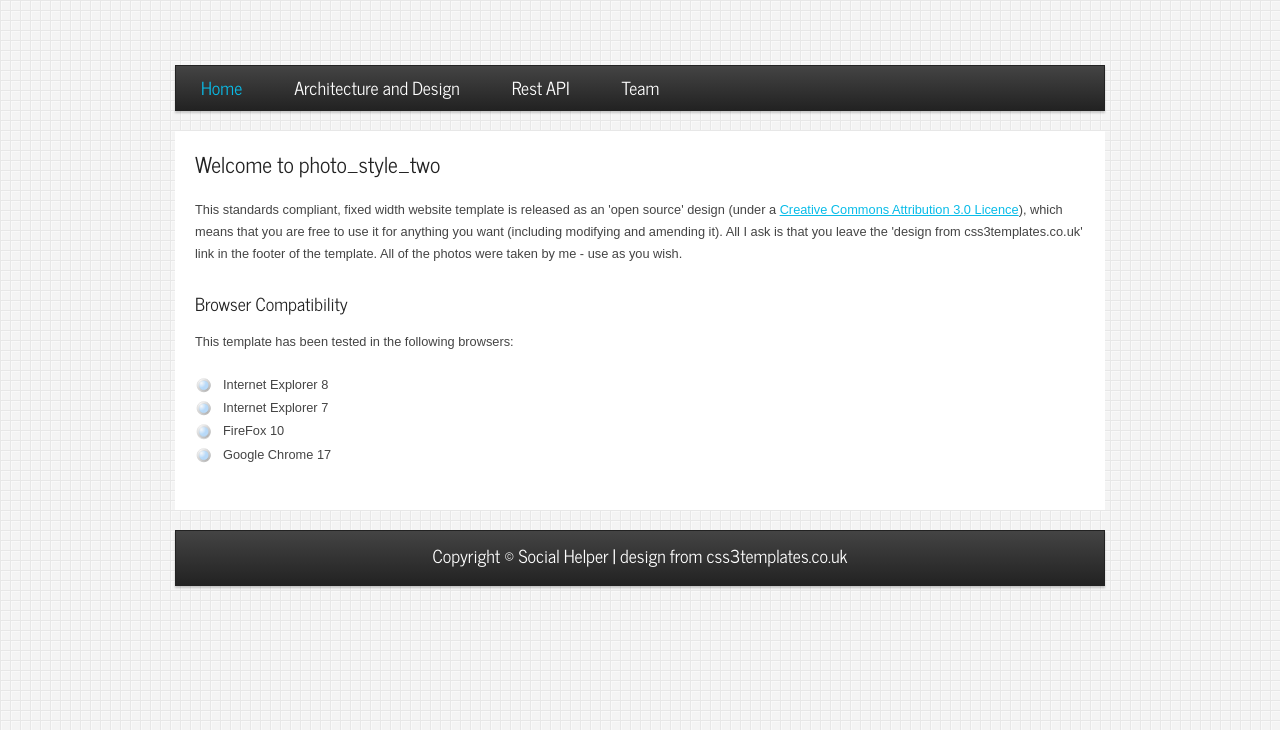
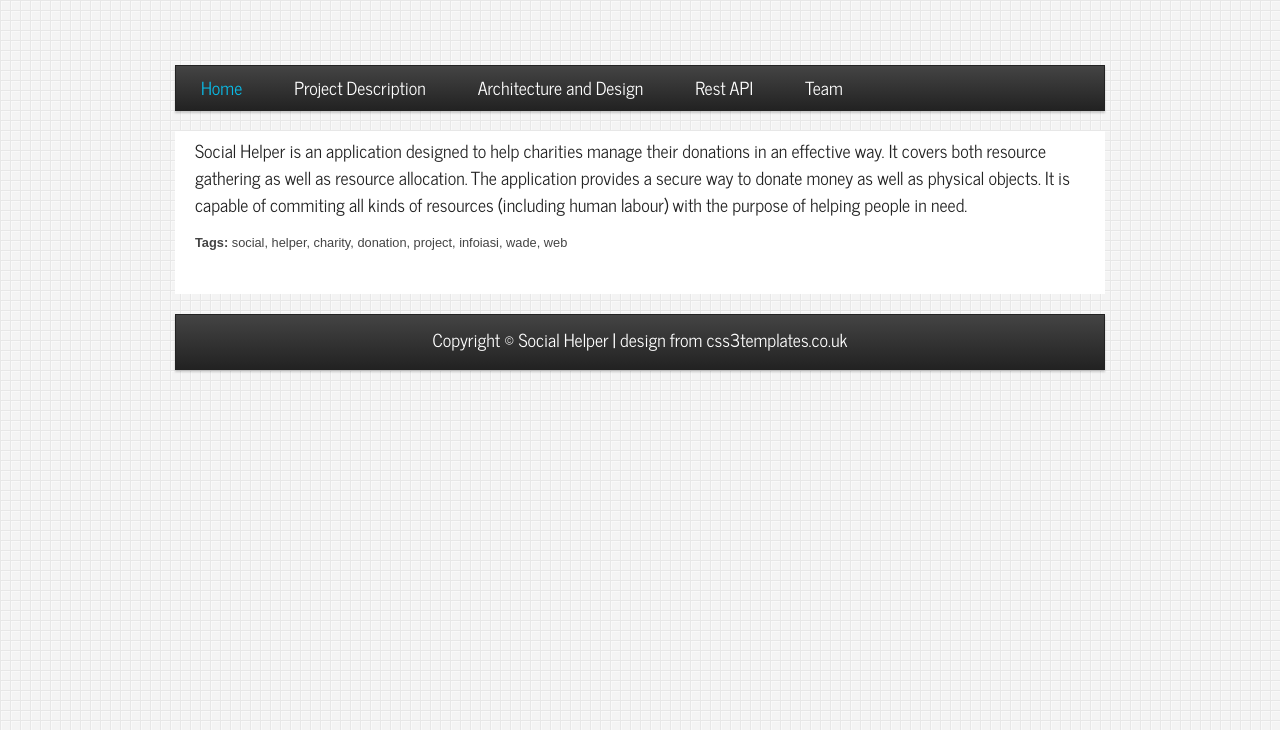
Before and after one commit to VladTudose/sh, a plain HTML site: page index.html in a window 1280 px wide. Shown: the part 70-800 px from the top of the page. Drawn offline with Linux system fonts and the light colour scheme.

Commit message:
Added text to Home tab

```diff
--- a/index.html
+++ b/index.html
@@ -3,7 +3,7 @@
 
 <head>
   <title>Social Helper</title>
-  <meta name="keywords" content="project infoiasi wade web" />
+  <meta name="keywords" content="social helper charity donation project infoiasi wade web" />
   <meta http-equiv="content-type" content="text/html; charset=UTF-8" />
   <link rel="stylesheet" type="text/css" href="css/style.css" />
   <!-- modernizr enables HTML5 elements and feature detects -->
@@ -22,7 +22,8 @@
       <nav>
         <ul class="sf-menu" id="nav">
           <li class="selected"><a href="index.html">Home</a></li>
-          <li><a href="architecture.html">Architecture and Design</a></li>
+          <li><a href="description.html">Project Description</a></li>
+		  <li><a href="architecture.html">Architecture and Design</a></li>
           <li><a href="rest.html">Rest API</a></li>
           <li><a href="team.html">Team</a></li>
         </ul>
@@ -31,16 +32,9 @@
 
     <div id="site_content">
       <div id="content">
-        <h1>Welcome to photo_style_two</h1>
-        <p>This standards compliant, fixed width website template is released as an 'open source' design (under a <a href="http://creativecommons.org/licenses/by/3.0">Creative Commons Attribution 3.0 Licence</a>), which means that you are free to use it for anything you want (including modifying and amending it). All I ask is that you leave the 'design from css3templates.co.uk' link in the footer of the template. All of the photos were taken by me - use as you wish.</p>
-        <h3>Browser Compatibility</h3>
-        <p>This template has been tested in the following browsers:</p>
-        <ul>
-          <li>Internet Explorer 8</li>
-          <li>Internet Explorer 7</li>
-          <li>FireFox 10</li>
-          <li>Google Chrome 17</li>
-        </ul>
+        <!-- <h1>Welcome to Social Helper web application</h1> -->
+        <h3>Social Helper is an application designed to help charities manage their donations in an effective way. It covers both resource gathering as well as resource allocation. The application provides a secure way to donate money as well as physical objects. It is capable of commiting all kinds of resources (including human labour) with the purpose of helping people in need.</h3>
+		<p><strong>Tags:</strong> social, helper, charity, donation, project, infoiasi, wade, web</p>
       </div>
     </div>
     <footer>
```
Also changed, not shown: architecture.html (+2 -1 lines), rest.html (+2 -1 lines), team.html (+2 -1 lines), images/1.jpg (deleted), images/2.jpg (deleted), images/3.jpg (deleted), images/4.jpg (deleted), images/5.jpg (deleted).
